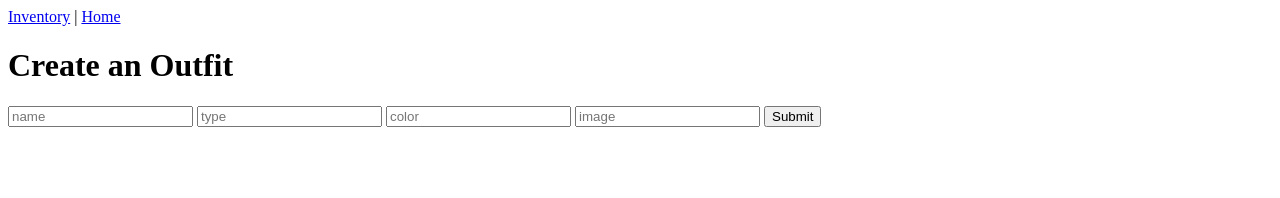
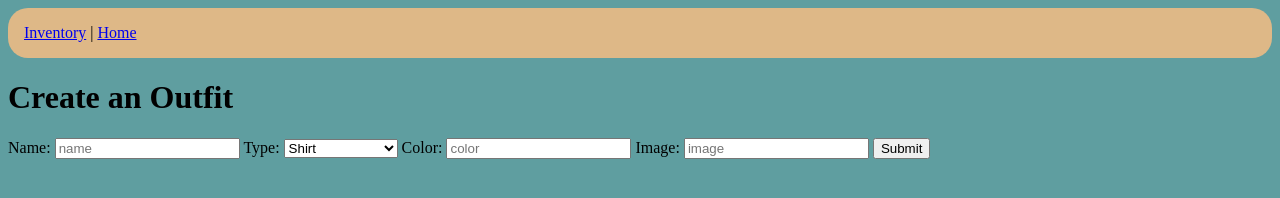
Before and after one commit to Agonzalz/virtual_closet, a plain HTML site: page closet/outfit_creator.html in a window 1280 px wide. Drawn offline with Linux system fonts and the light colour scheme.

Commit message:
added form for input

```diff
--- a/closet/outfit_creator.html
+++ b/closet/outfit_creator.html
@@ -4,6 +4,7 @@
     <meta charset="UTF-8">
     <meta name="viewport" content="width=device-width, initial-scale=1.0">
     <title>outfit_creator</title>
+    <link rel="stylesheet" href="outfit_creator.css">
 </head>
 <body>
     <nav>
@@ -11,12 +12,33 @@
         <a href="../index.html">Home</a>
     </nav>
     <h1>Create an Outfit</h1>
-    <form>
-        <input id = name type="text" placeholder="name">
-        <input id = type type="text" placeholder="type">
-        <input id = color type="text" placeholder="color">
-        <input id = img type="text" placeholder="image">
-        <input type ="submit" value = "Submit"/>
+    <form action = "example.com/" method="post">
+        <label for="name" >
+            Name: <input id = name type="text" placeholder="name" name="name">
+        </label>
+        <label for="type">Type: </label>
+        <select name = "type">
+            <optgroup label="Tops">
+                <option value="outerwear">Outerwear</option>
+                <option value="shirt" selected>Shirt</option>
+            </optgroup>
+            <optgroup label = "Bottoms">
+                <option value="pants">Pants</option>
+                <option value="shorts">Shorts</option>
+            </optgroup>
+            <optgroup label="Footwear">
+                <option value="sneakers">Sneakers</option>
+                <option value="boots">Boots</option>
+                <option value="dress_shoes">Dress Shoes</option>
+                <option value="sandals">Sandals</option>
+            </optgroup>
+        </select>
+        <label for= "color">
+            Color: <input id = color type="text" placeholder="color" name = "color">
+        <label for = "image">
+            Image: <input id = img type="text" placeholder="image">
+        </label>
+        <button type="submit"> Submit</button>
     </form>
 </body>
 </html>
```
